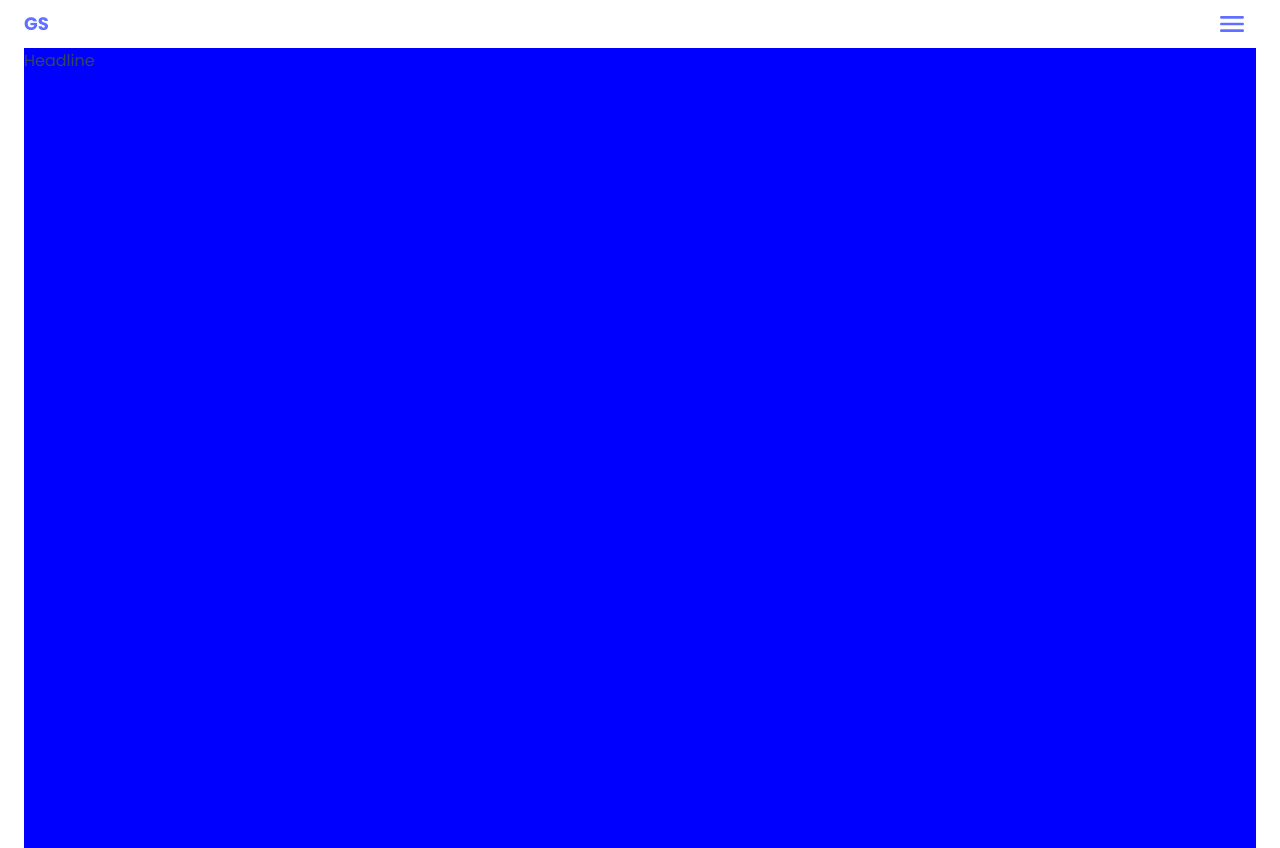
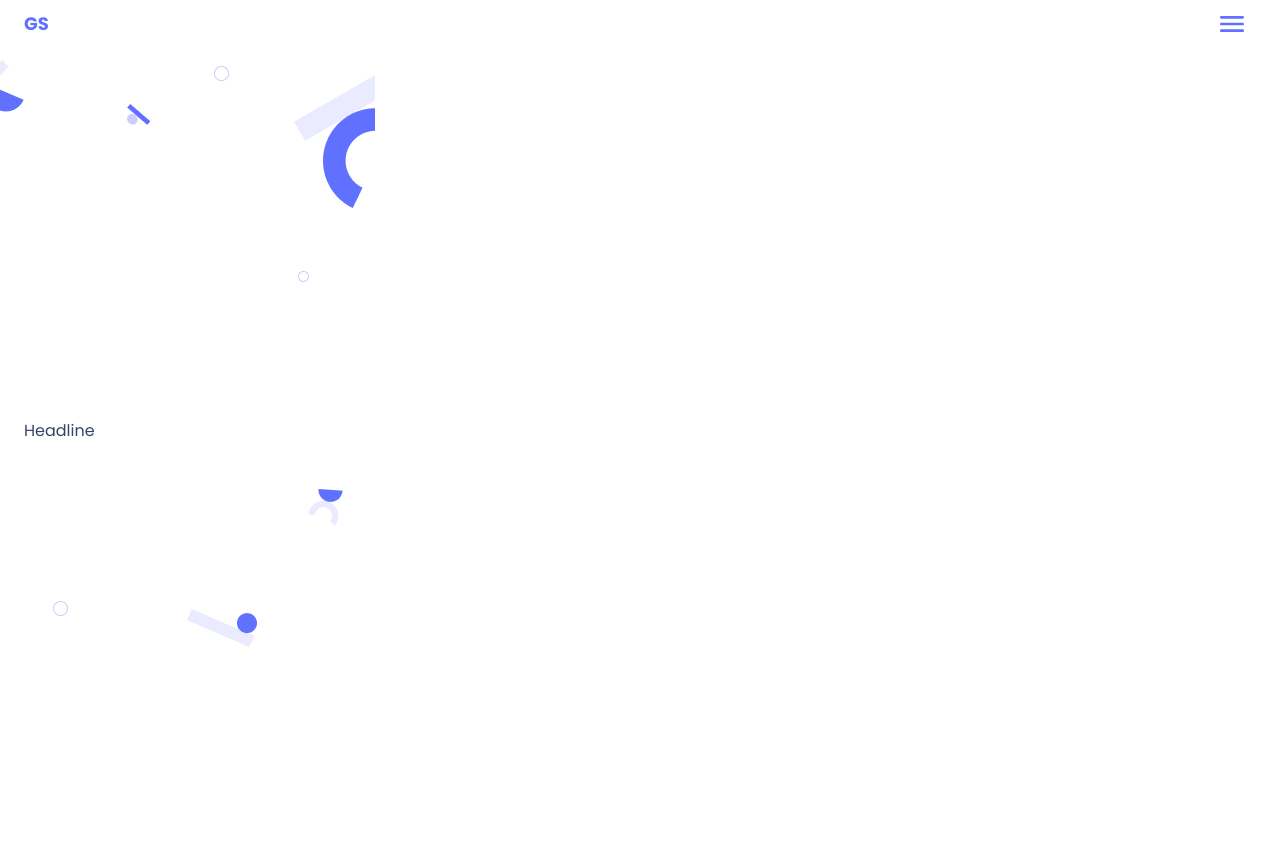
Before and after one commit to gvgesanto2/microverse-portfolio-mobile, a website: page index.html in a window 1280 px wide. After the commit the page ends 800 px from the top, so only its background shows below. Drawn offline with Linux system fonts and the light colour scheme.

Commit message:
feat: Add the shapes background image to the headline

```diff
--- a/css/components/organisms.css
+++ b/css/components/organisms.css
@@ -3,12 +3,14 @@
 /* ///////////////////////////// */
 
 .header {
+  flex: 0 0 var(--header-height);
+
   display: flex;
   align-items: center;
   justify-content: space-between;
 
-  height: var(--header-height);
   background-color: var(--page-bg);
+  padding: 0 3.6rem 0 2.4rem;
 }
 
 .header__logo {
--- a/css/layout.css
+++ b/css/layout.css
@@ -6,11 +6,17 @@
 .container {
   display: flex;
   flex-direction: column;
-  padding: 0 2.4rem;
+  height: 100vh;
 }
 
 /* Headline */
 .headline {
-  background-color: blue;
-  height: 100vh;
+  flex: 1;
+  background: url('../img/shapes.png') no-repeat 0px 0;
+
+  display: flex;
+  align-items: center;
+  justify-content: start;
+
+  padding: 0 2.4rem;
 }
--- a/index.html
+++ b/index.html
@@ -15,9 +15,9 @@
   </head>
   <body>
     <div class="container">
-      <header class="header">
+      <header class="header mb--md">
         <span class="header__logo">GS</span>
-        <button class="icon-btn mr--md">
+        <button class="icon-btn">
           <svg class="icon--md">
             <use xlink:href="img/sprite.svg#menu-btn"></use>
           </svg>
```
